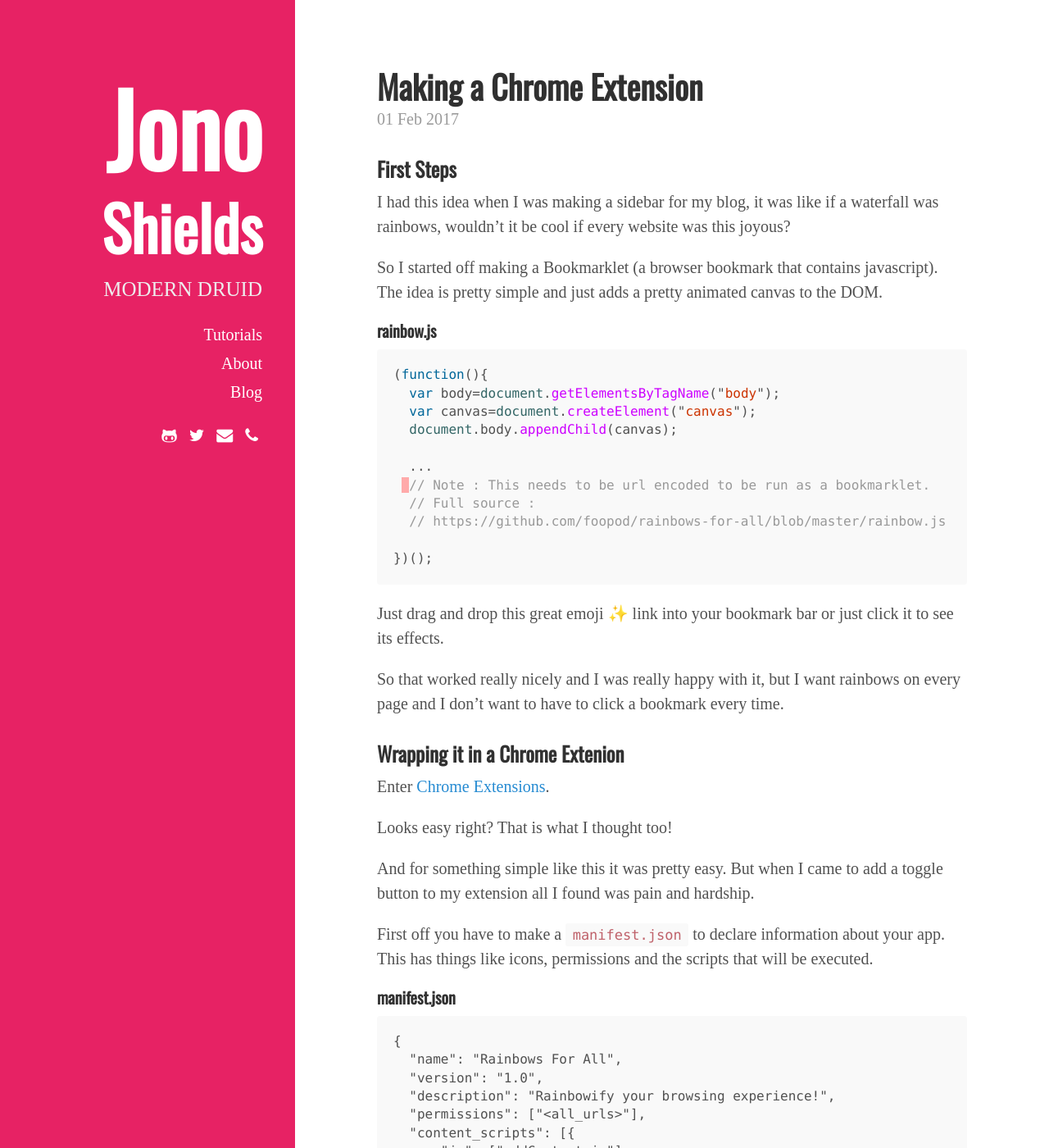
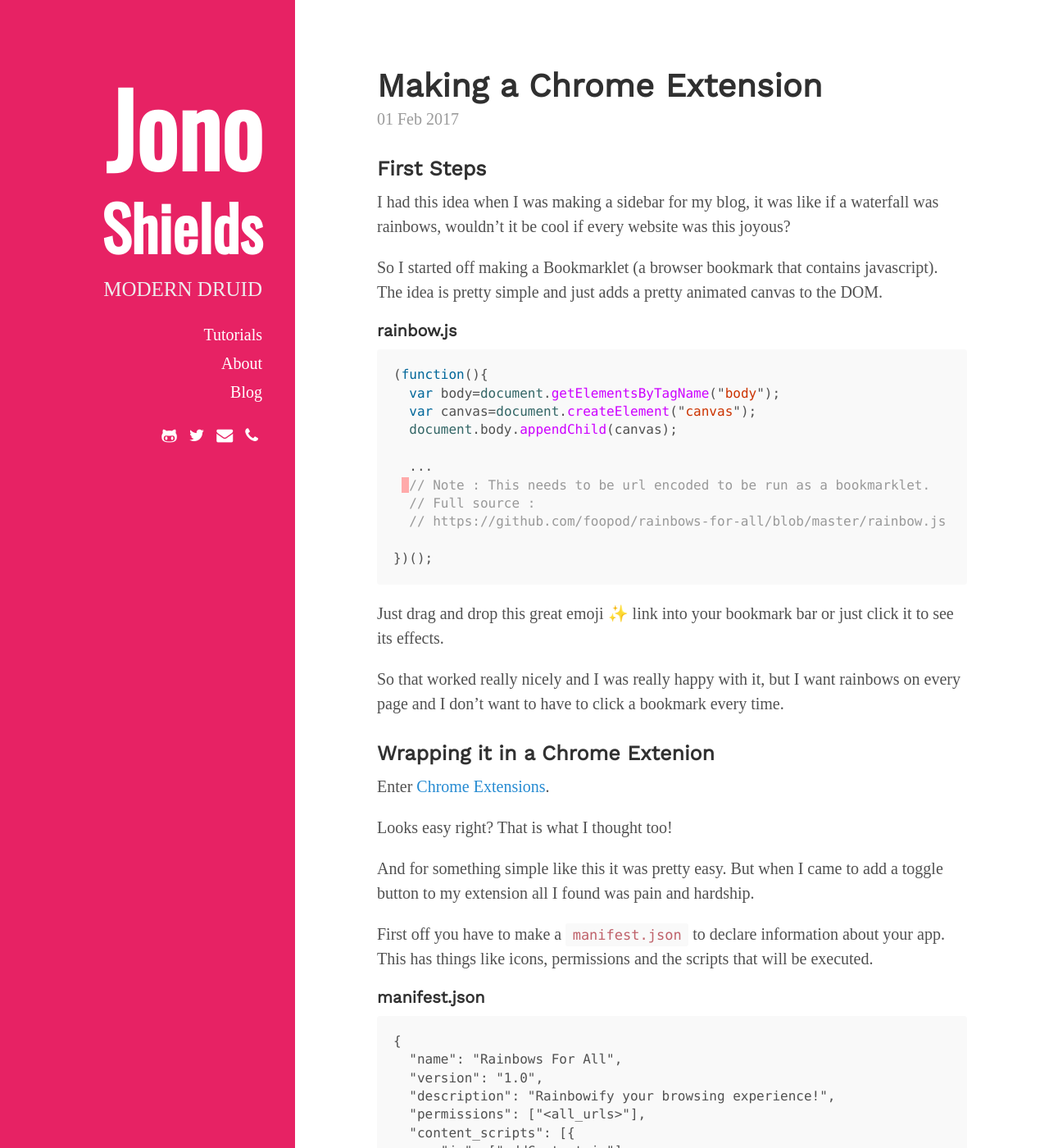
Before and after one commit to foopod/blog-2.0, a Jekyll site: the page built from _posts/2017-02-01-making-a-chrome-extension.md, in a window 1280 px wide and 1400 px high. Shown: the whole window at 82% size. Built offline with Jekyll 4.4.1, drawn with Linux system fonts in a browser that asks for light colours; nearby versions of some CDN libraries; some web fonts are replaced; comment, search, counter and statistics services are not loaded.

Commit message:
more fonts

```diff
--- a/_includes/head.html
+++ b/_includes/head.html
@@ -18,7 +18,7 @@
   <link rel="stylesheet" href="{{ site.baseurl }}/public/css/poole.css">
   <link rel="stylesheet" href="{{ site.baseurl }}/public/css/syntax.css">
   <link rel="stylesheet" href="{{ site.baseurl }}/public/css/hyde.css">
-    <link href="https://fonts.googleapis.com/css?family=Oswald|Quattrocento" rel="stylesheet">
+    <link href="https://fonts.googleapis.com/css?family=Oswald|Work+Sans|Quattrocento" rel="stylesheet">
     <link href="https://maxcdn.bootstrapcdn.com/font-awesome/4.6.3/css/font-awesome.min.css" rel="stylesheet">
     <link id="dynamic-favicon" rel="icon" type="image/png" href="">
     <script>
--- a/public/css/poole.css
+++ b/public/css/poole.css
@@ -86,7 +86,7 @@
   line-height: 1.25;
   color: #313131;
   text-rendering: optimizeLegibility;
-font-family: 'Oswald', sans-serif;
+font-family: 'Work Sans', sans-serif;
 }
 h1 {
   font-size: 2rem;
```
